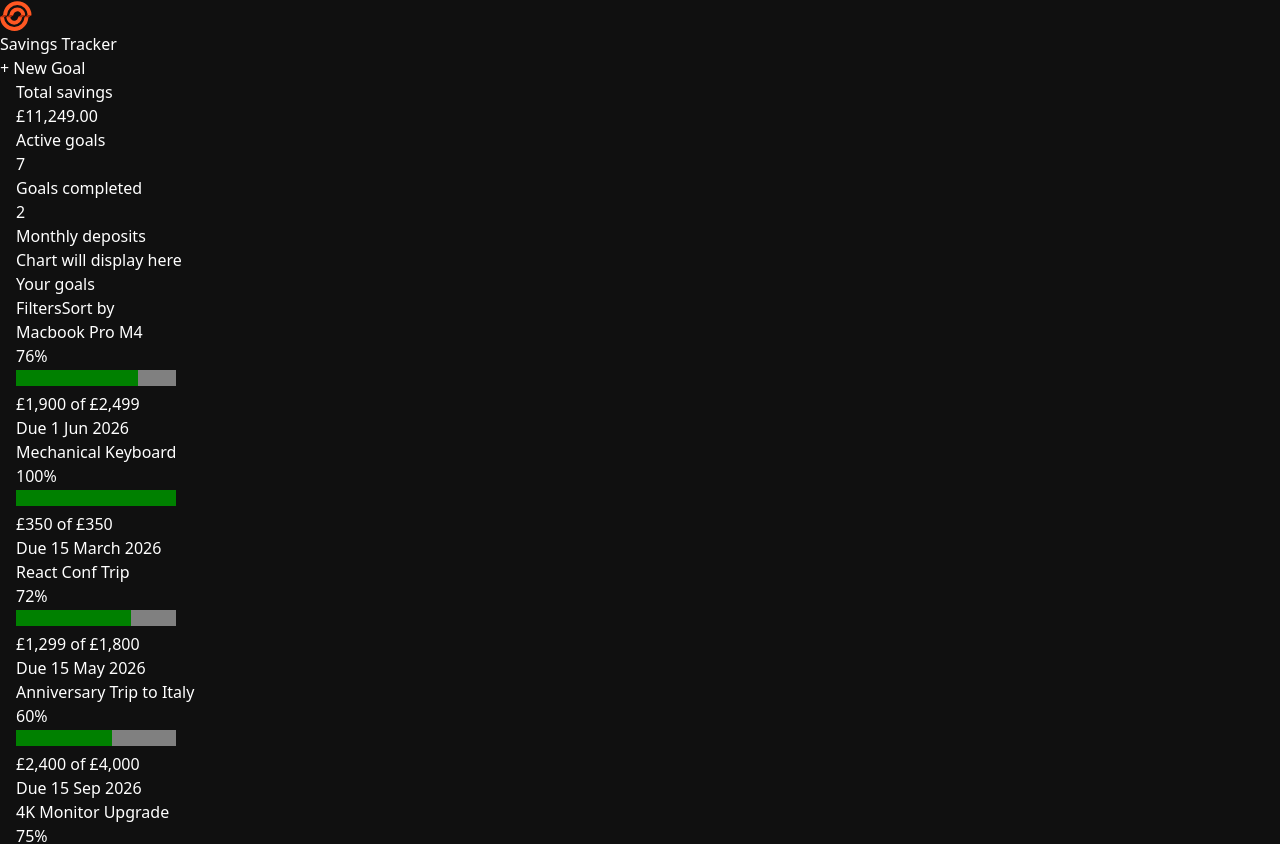
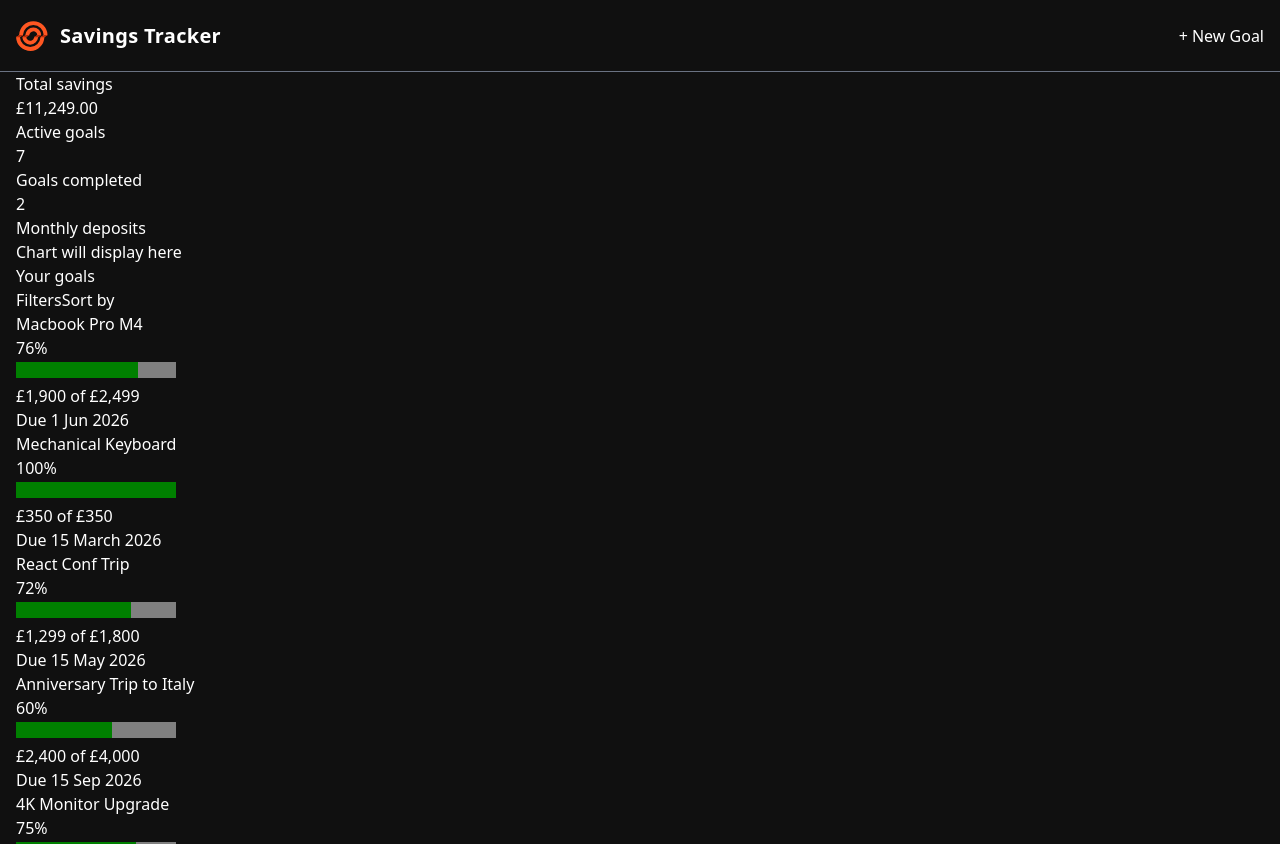
Before and after one commit to bradleyfowler/savings-tracker, a Next.js app: page / in a window 1280 px wide. Shown: the top 844 px of the page. Built offline with nearby package versions, Linux system fonts and the light colour scheme.

Commit message:
feat: add styles to the header

```diff
--- a/components/Header/Header.tsx
+++ b/components/Header/Header.tsx
@@ -2,15 +2,17 @@ import Image from "next/image";
 
 const Header = () => {
   return (
-    <header>
+    <header className="flex items-center justify-between h-18 border-b-gray-500 border-b">
+      <div className="flex items-center gap-3 ml-4">
         <Image
           src="/logo-small.svg"
           alt="Savings Tracker Logo"
           width={32}
           height={32}
         />
-      <h1>Savings Tracker</h1>
-      <button>+ New Goal</button>
+        <h1 className="text-xl tracking-[0.3px] font-bold">Savings Tracker</h1>
+      </div>
+      <button className="mr-4">+ New Goal</button>
     </header>
   );
 };
```
Lines whose indentation alone changed are shown as unchanged.
